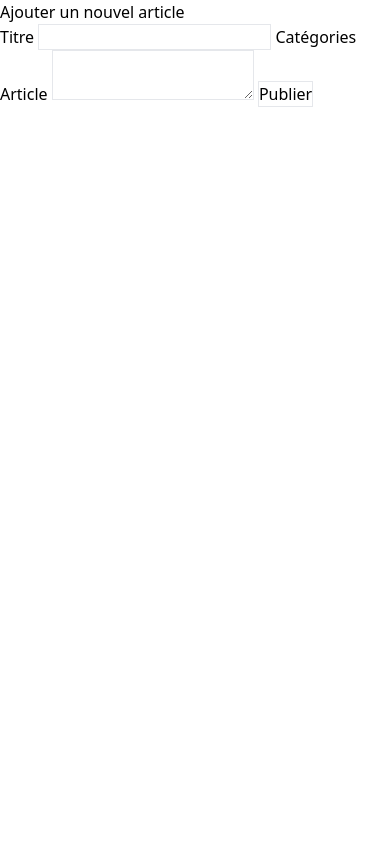
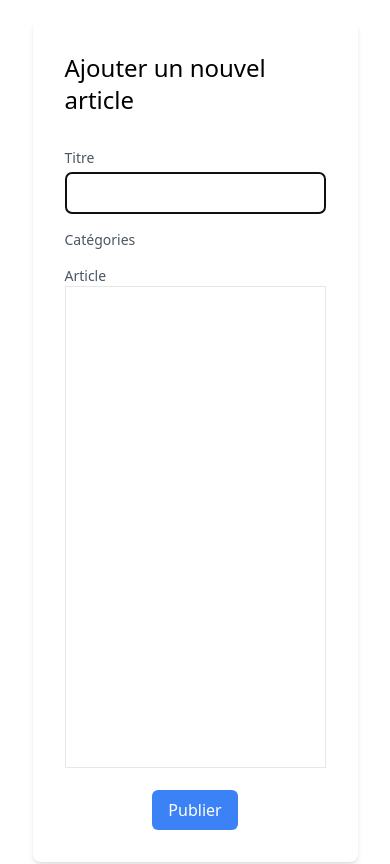
Before and after one commit to CorentinAT/blogPHP, a PHP site: page /pages/creer_article.php in a window 390 px wide. Before the commit the page ends 107 px from the top, so only its background shows below. Run offline with PHP 8.4, Linux system fonts and the light colour scheme; the visitor is signed in with stand-in values (Sample User, id 1); data that the repository does not hold is empty; some libraries are stand-ins or nearby versions.

Commit message:
page creation article

```diff
--- a/pages/creer_article.php
+++ b/pages/creer_article.php
@@ -1,20 +1,38 @@
-<?php require("../structure/header.php"); ?>
-<h1>Ajouter un nouvel article</h1>
-<form method="POST" action="../traitement/sql.php">
-  <label>
-    Titre
-    <input type="text" name="titre_article" class="border"/>
-  </label>
-  <label>
-    Catégories
-    <fieldset>
+<?php require("../structure/header.php");
+require "../traitement/require_auth.php";
+require_once "../traitement/config.php" ?>
 
-    </fieldset>
-  </label>
-  <label>
-    Article
-    <textarea class="border"></textarea>
-  </label>
-  <button type="submit" name="form_sql" value="nvarticle" class="border">Publier</button>
-</form>
+<div class="w-full flex justify-center items-center my-5">
+  <div class="w-10/12 bg-grey-400 p-8 rounded-lg shadow-md flex flex-col justify-center items-center space-y-4">
+    <h1 class="text-2xl md:text-3xl mb-4">Ajouter un nouvel article</h1>
+    <form method="POST" lang="fr" title="article form" action="../traitement/sql.php" class="w-full">
+      <div class="mb-4">
+        <label for="titre" class="block text-sm md:text-base font-medium text-gray-600">Titre</label>
+        <input type="text" name="titre_article" alt="titre article" id="titre" class="mt-1 p-2 w-full border rounded-md" autofocus required/>
+      </div>
+      <div class="mb-4">
+        <label for="categories" class="block text-sm md:text-base font-medium text-gray-600">Catégories</label>
+        <fieldset id="categories">
+          <?php
+            $sql = "SELECT * FROM categorie";
+            foreach($connexion->query($sql) as $categorie) {
+              echo "<label for='". $categorie['nom'] ."'>". $categorie['nom'] ."</label>
+                <input type='checkbox' value='". $categorie['id'] ."' id='". $categorie['nom'] ."'/>";
+            }
+          ?>
+        </fieldset>
+      </div>
+      <div class="mb-4">
+        <label for="article" class="block text-sm md:text-base font-medium text-gray-600">Article</label>
+        <textarea class="border w-full resize-none" alt="contenu article" rows="20" id="article" required></textarea>
+      </div>
+      <div class="flex justify-center">
+        <button type="submit" name="form_sql" value="nvarticle" class="px-4 py-2 bg-blue-500 text-white rounded-md hover:bg-blue-700 focus:outline-none focus:border-blue-700 focus:ring focus:ring-blue-200">
+          Publier
+        </button>
+      </div>
+    </form>
+  </div>
+</div>
+
 <?php require("../structure/footer.php"); ?>
--- a/traitement/config.php
+++ b/traitement/config.php
@@ -6,6 +6,6 @@ error_reporting(E_ALL);
 if (session_status() == PHP_SESSION_NONE) {
     session_start();
 }
-$connexion = new PDO('mysql:host=localhost;dbname=blog', 'root', 'root');
+$connexion = new PDO('mysql:host=localhost;dbname=blog', 'root', '');
 $connexion->setAttribute(PDO::ATTR_ERRMODE, PDO::ERRMODE_EXCEPTION);
 ?>
--- a/traitement/require_auth.php
+++ b/traitement/require_auth.php
@@ -1,5 +1,5 @@
 <?php require("config.php");
 #check si l'utilisateur est connecté
 if(!isset($_SESSION["user_id"])) {
-    header("Location: pages/login.php");
+    header("Location: ./login.php");
 }
```
